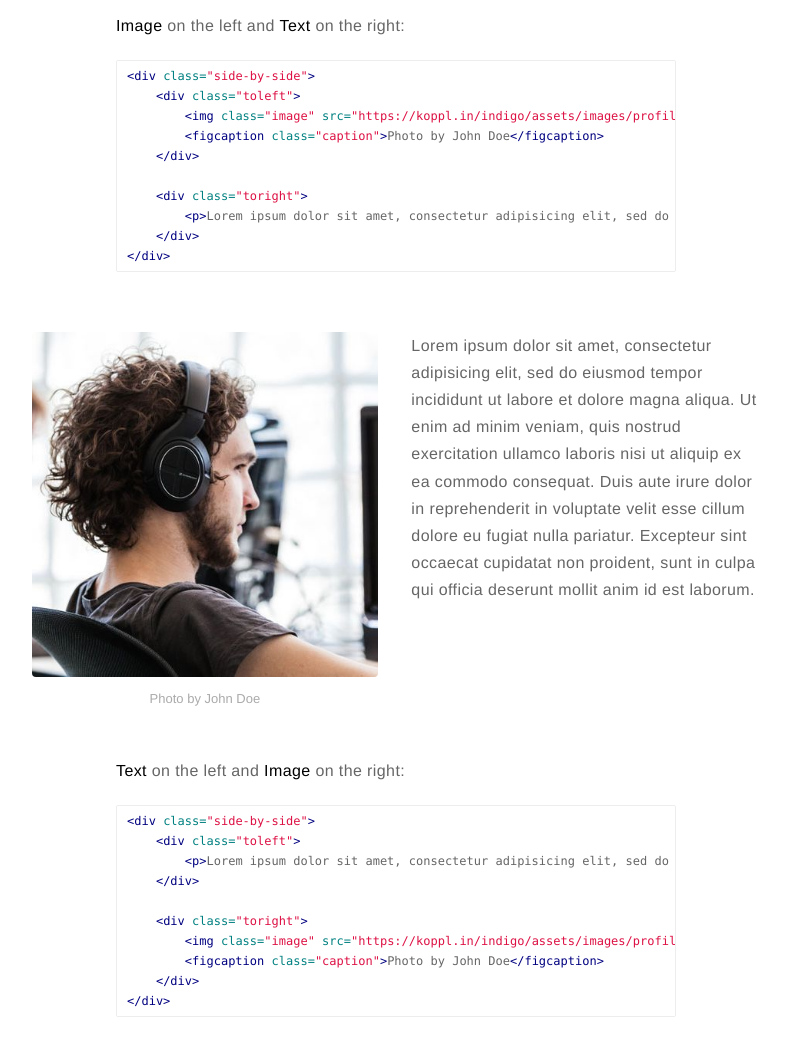
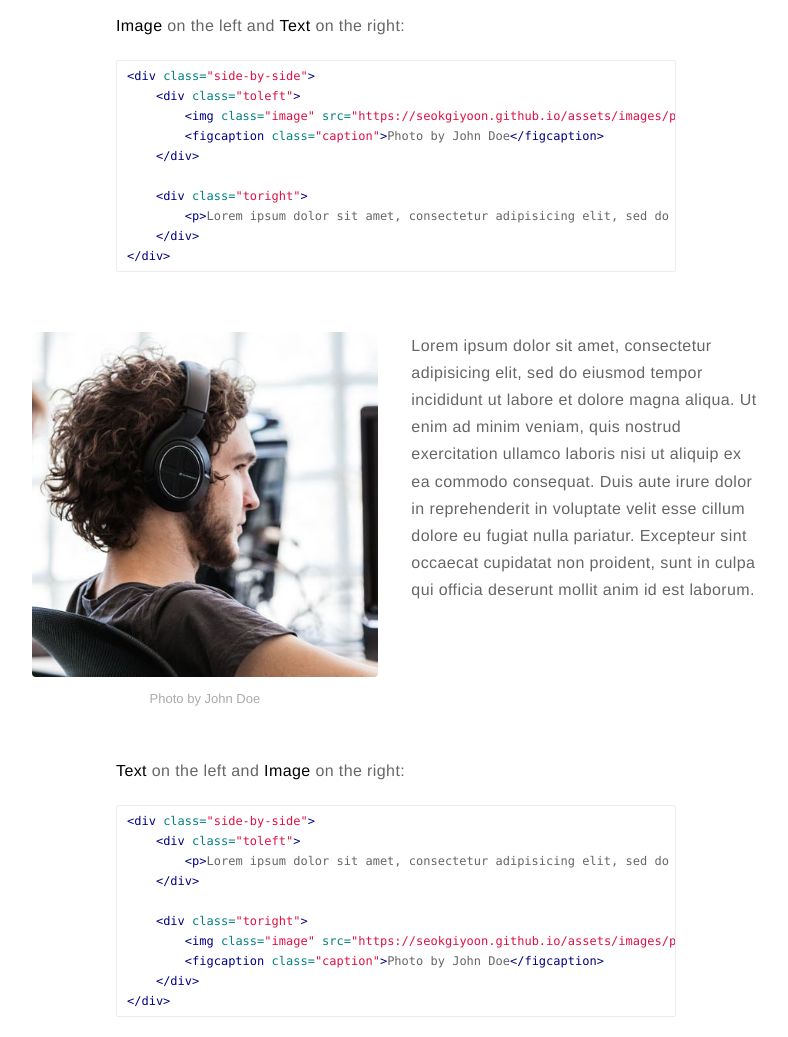
Before and after one commit to SeokGiYoon/SeokGiYoon.git.io, a Jekyll site: the page built from _posts/2015-02-24-markdown-extra-components.markdown, in a window 1280 px wide and 1400 px high, scrolled down 1068 px. Shown: the part 151-1188 px from the top of the window, without its empty margins (244-1032 px from the left). Built offline with Jekyll 4.4.1, drawn with Linux system fonts in a browser that asks for light colours; comment, search, counter and statistics services are not loaded; part of the change alters nothing that is shown.

Commit message:
Update _config.yml

```diff
--- a/_config.yml
+++ b/_config.yml
@@ -16,7 +16,7 @@ resume: true
 resume-external: true
 resume-url: https://google.com/?q=my+resume
 
-url: https://koppl.in/indigo
+url: https://seokgiyoon.github.io
 # your url: http://USERNAME.github.io
 
 permalink: /:title/
```
